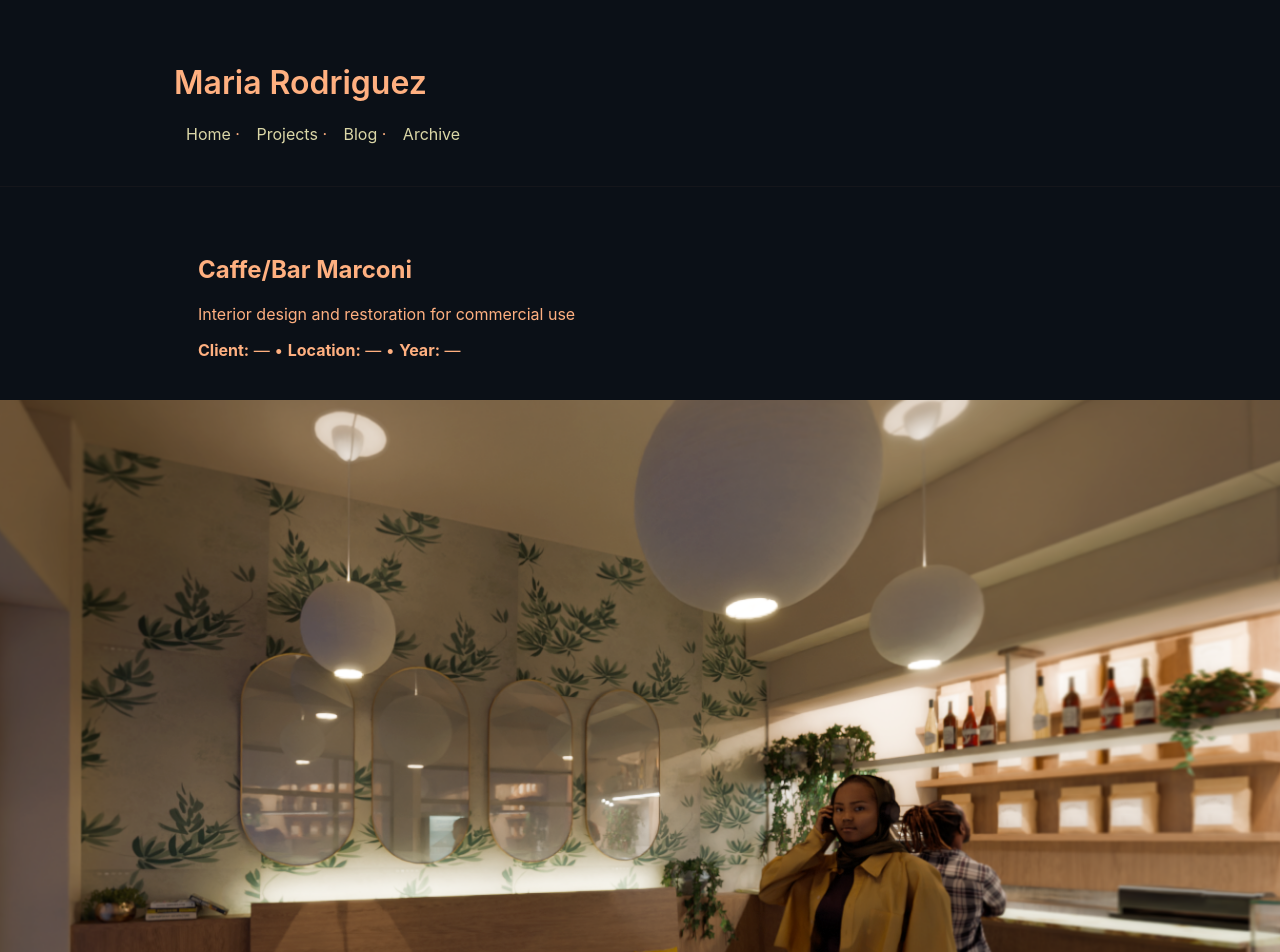
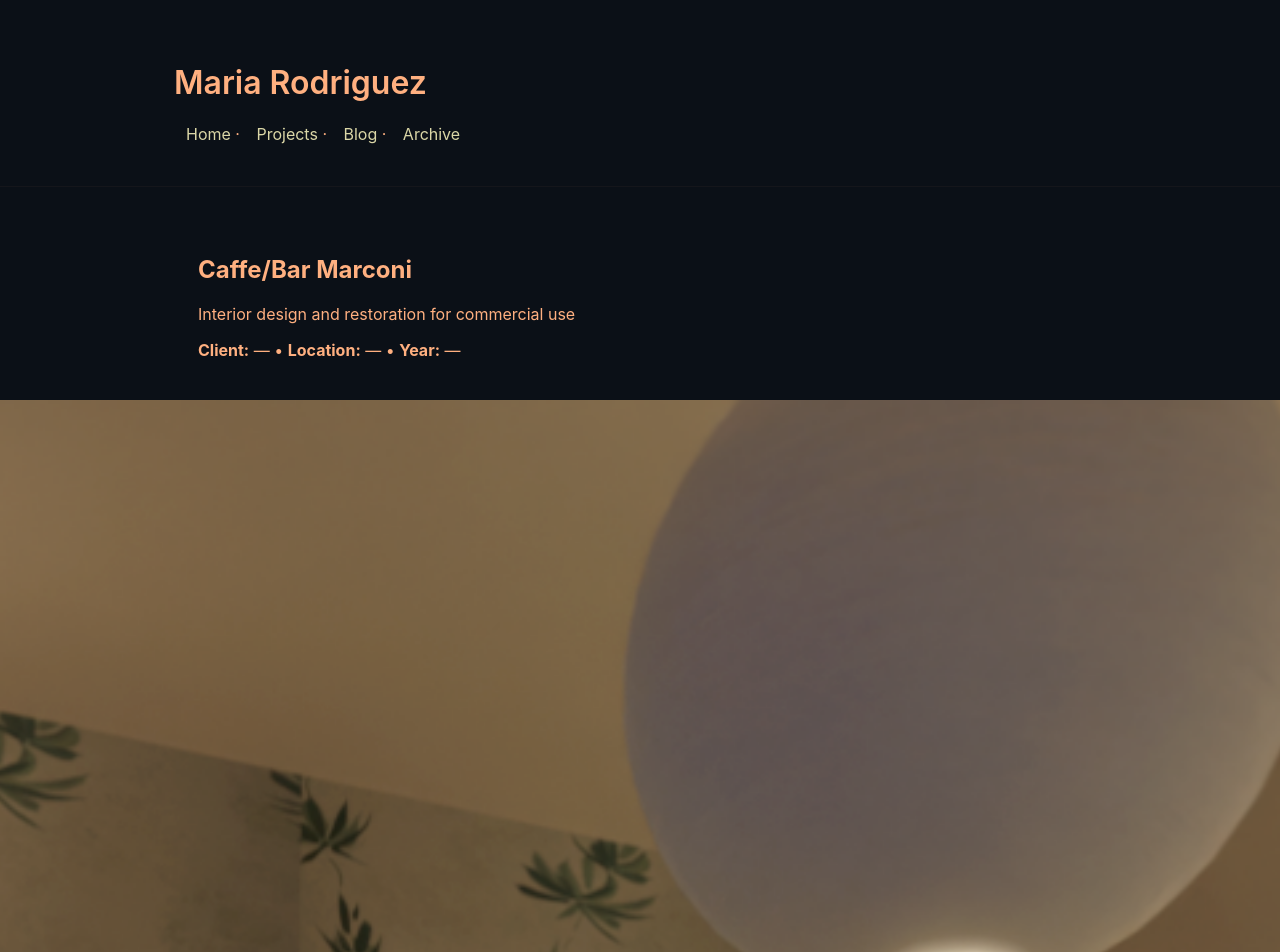
Before and after one commit to rodriguez-macamila/mariarodriguez, a Jekyll site: the page built from _projects/marconi.md, in a window 1280 px wide. Shown: the top 952 px of the page. Built offline with Jekyll 4.4.1, drawn with Linux system fonts in a browser that asks for light colours.

Commit message:
Add immersive gallery styles to style.css

```diff
--- a/assets/css/style.css
+++ b/assets/css/style.css
@@ -156,3 +156,98 @@ a{color:var(--accent);text-decoration:none}
   .project-cover .cover-image { max-height: 60vh; }
   .gallery-caption { font-size: 0.85rem; left: 0.5rem; right: 0.5rem; bottom: 1rem; }
 }
+/* ---------- Immersive project gallery ---------- */
+
+/* Full-bleed helper (container reaches edges) */
+.full-bleed {
+  position: relative;
+  left: 50%;
+  right: 50%;
+  margin-left: -50vw;
+  margin-right: -50vw;
+  width: 100vw;
+  overflow: hidden;
+}
+
+/* COVER: bigger and more dominant than slides */
+.project-cover {
+  height: 100vh; /* cover takes full viewport height */
+  display: flex;
+  align-items: center;
+  justify-content: center;
+}
+.project-cover .cover-image {
+  width: 100%;
+  height: 100%;
+  object-fit: cover;
+  display: block;
+}
+
+/* Gallery viewport (vertical scroll with snap) */
+.gallery-viewport.immersive {
+  height: 100vh;
+  overflow-y: auto;
+  scroll-snap-type: y mandatory;
+  -webkit-overflow-scrolling: touch;
+}
+
+/* Each slide: slightly smaller than the cover (small "pad"/gap) */
+/* Use scroll-snap-align:center so slides are centered in viewport */
+.immersive-slide {
+  min-height: 100vh;            /* ensures slide area fills viewport */
+  display: flex;
+  align-items: center;
+  justify-content: center;
+  scroll-snap-align: center;
+  position: relative;
+  padding: 3vh 0;               /* vertical padding between cover/next slide */
+  box-sizing: border-box;
+}
+
+/* Frame that constrains image size a bit smaller than full viewport */
+.immersive-frame {
+  width: calc(100vw - 6vw);     /* small horizontal padding compared to cover */
+  max-width: 1400px;            /* optional max width for very wide screens */
+  height: calc(100vh - 8vh);    /* smaller than full viewport to leave vertical pad */
+  overflow: hidden;
+  margin: 0 auto;
+  display: block;
+}
+
+/* The immersive image fills the frame and is centered/cropped */
+.immersive-image {
+  width: 100%;
+  height: 100%;
+  object-fit: cover;            /* immersive, crops to fill frame */
+  display: block;
+  transform-origin: center;
+  will-change: transform;
+}
+
+/* caption */
+.gallery-caption {
+  position: absolute;
+  left: 1rem;
+  bottom: 1.5rem;
+  color: rgba(255,255,255,0.95);
+  background: rgba(0,0,0,0.35);
+  padding: 0.35rem 0.6rem;
+  border-radius: 4px;
+  font-size: 0.9rem;
+}
+
+/* Make project text comfortable under gallery */
+.project-body.wrap { max-width: 980px; margin: 2rem auto; padding: 0 1rem; }
+
+/* Responsive adjustments */
+@media (max-width: 1100px) {
+  .immersive-frame { width: calc(100vw - 4vw); height: calc(100vh - 6vh); }
+}
+@media (max-width: 700px) {
+  .project-cover { height: 70vh; }
+  .immersive-frame { width: calc(100vw - 2rem); height: calc(70vh - 4vh); }
+  .gallery-caption { left: 0.6rem; bottom: 1rem; font-size: 0.85rem; }
+}
+
+/* Prevent horizontal overflow on small devices */
+html, body { overflow-x: hidden; }
```
